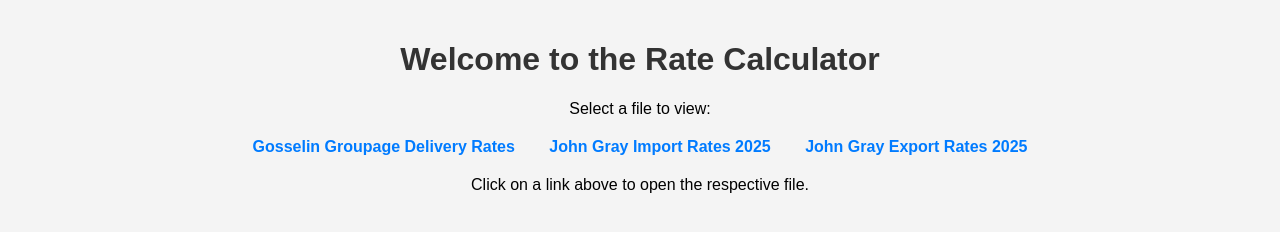
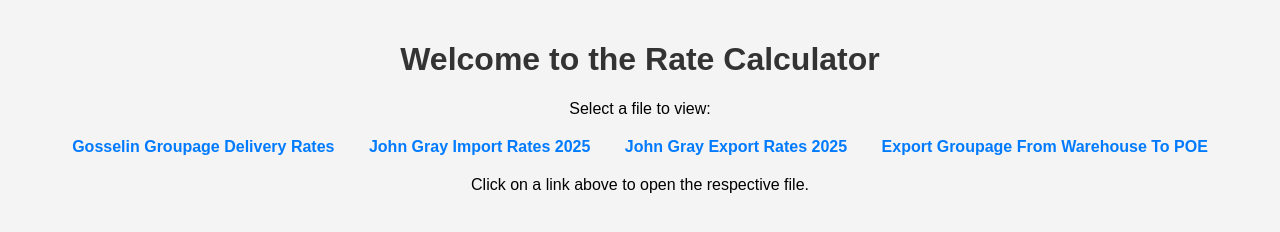
Before and after one commit to Pekock/RateCalculator, a plain HTML site: page index.html in a window 1280 px wide. Drawn offline with Linux system fonts and the light colour scheme.

Commit message:
Update index.html

```diff
--- a/index.html
+++ b/index.html
@@ -46,6 +46,7 @@
             <li><a href="Gosselin Groupage Delivery Rates.html">Gosselin Groupage Delivery Rates</a></li>
             <li><a href="John Gray Import Rates 2025 01.html">John Gray Import Rates 2025</a></li>
             <li><a href="John Gray Export Rates 2025.html">John Gray Export Rates 2025</a></li>
+            <li><a href="Export Groupage From Warehouse To POE">Export Groupage From Warehouse To POE</a></li>
 
         </ul>
     </nav>
```
